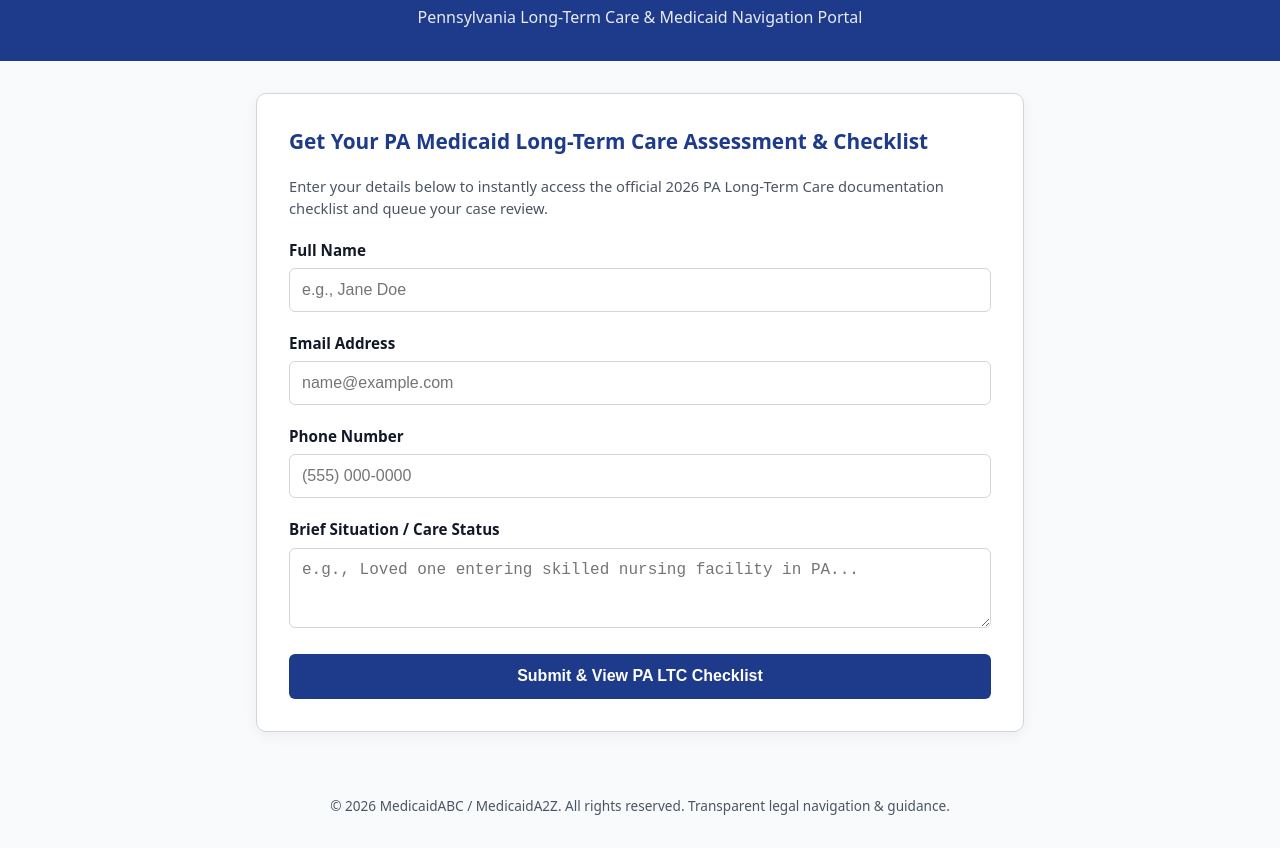
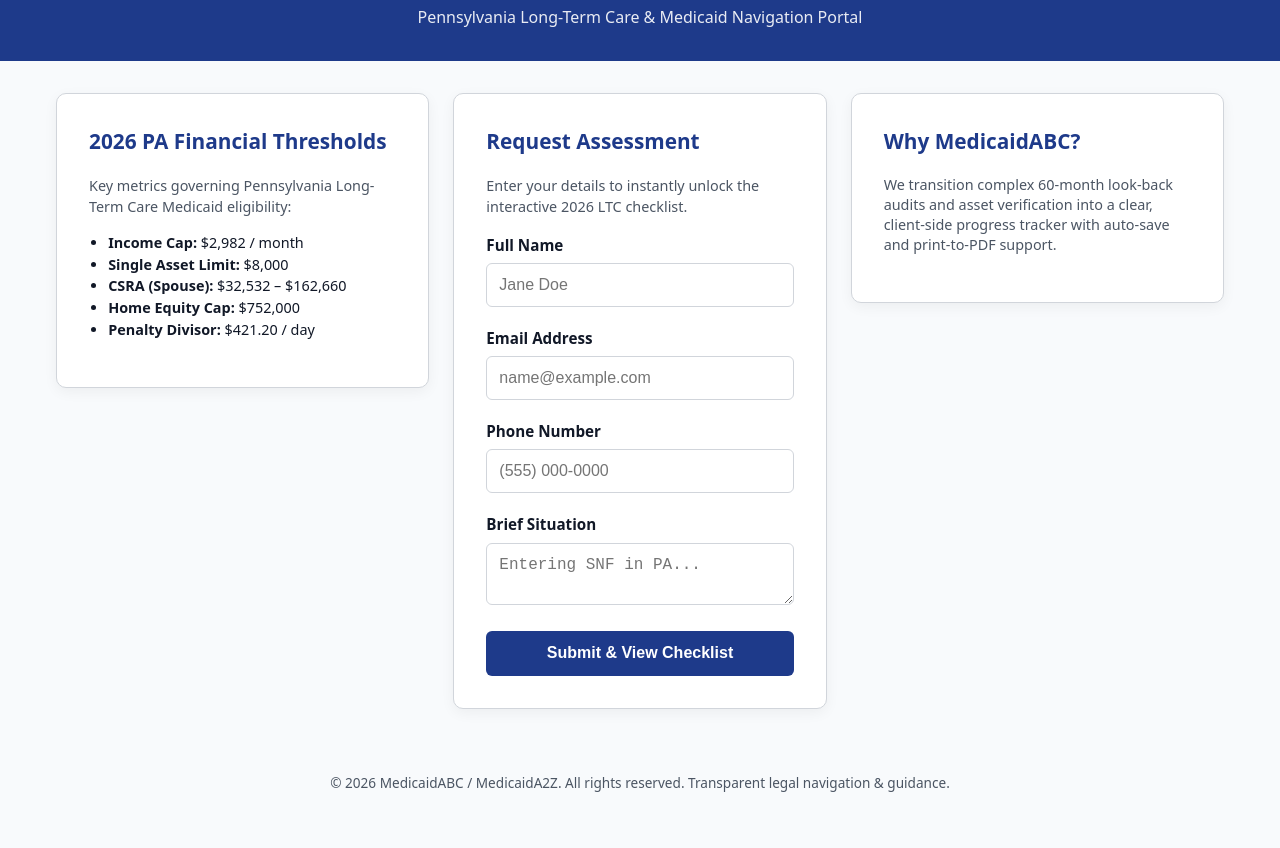
Before and after one commit to medicaida2z/medicaidabc, a plain HTML site: page index.html in a window 1280 px wide. Shown: the part 78-926 px from the top of the page. After the commit the page ends 903 px from the top, so only its background shows below. Drawn offline with Linux system fonts and the light colour scheme.

Commit message:
Revise form layout and update content for clarity
Updated layout and content for the lead intake form and checklist panel.

```diff
--- a/index.html
+++ b/index.html
@@ -35,20 +35,24 @@
     header h1 { margin: 0 0 0.5rem; font-size: 1.8rem; }
     header p { margin: 0; font-size: 1rem; opacity: 0.9; }
 
+    /* Restored Multi-Column Grid Container */
     .container {
-      max-width: 800px;
+      max-width: 1200px;
       margin: 2rem auto;
       padding: 0 1rem;
+      display: grid;
+      grid-template-columns: repeat(auto-fit, minmax(320px, 1fr));
+      gap: 1.5rem;
+      align-items: start;
     }
 
-    /* Lead Form Card */
+    /* Lead Form & Content Cards */
     .card {
       background: var(--card-bg);
       border: 1px solid var(--border-color);
       border-radius: 10px;
       padding: 2rem;
       box-shadow: 0 4px 14px rgba(0, 0, 0, 0.05);
-      margin-bottom: 2rem;
     }
     .card h2 { margin-top: 0; color: var(--primary); font-size: 1.3rem; }
     .form-group { margin-bottom: 1.25rem; }
@@ -74,9 +78,10 @@
     .btn-submit:hover { background: var(--primary-hover); }
     #form-error { color: #dc2626; display: none; margin-top: 0.75rem; font-weight: 500; font-size: 0.9rem; }
 
-    /* Post-Submission Interactive Checklist Panel */
+    /* Post-Submission Interactive Checklist Panel (Spans full grid width when active) */
     #ltc-checklist-panel {
       display: none;
+      grid-column: 1 / -1;
       background: var(--card-bg);
       border: 1px solid var(--border-color);
       border-radius: 10px;
@@ -168,17 +173,32 @@
 
   <div class="container">
 
-    <!-- Lead Intake Form Card -->
+    <!-- Info Card 1: 2026 Thresholds Overview -->
+    <div class="card">
+      <h2>2026 PA Financial Thresholds</h2>
+      <p style="color: var(--text-muted); font-size: 0.9rem;">
+        Key metrics governing Pennsylvania Long-Term Care Medicaid eligibility:
+      </p>
+      <ul style="padding-left: 1.2rem; font-size: 0.9rem; color: var(--text-main);">
+        <li><strong>Income Cap:</strong> $2,982 / month</li>
+        <li><strong>Single Asset Limit:</strong> $8,000</li>
+        <li><strong>CSRA (Spouse):</strong> $32,532 – $162,660</li>
+        <li><strong>Home Equity Cap:</strong> $752,000</li>
+        <li><strong>Penalty Divisor:</strong> $421.20 / day</li>
+      </ul>
+    </div>
+
+    <!-- Lead Intake Form Card (Center/Main Box) -->
     <div class="card" id="form-card">
-      <h2>Get Your PA Medicaid Long-Term Care Assessment &amp; Checklist</h2>
-      <p style="color: var(--text-muted); font-size: 0.92rem; margin-bottom: 1.25rem;">
-        Enter your details below to instantly access the official 2026 PA Long-Term Care documentation checklist and queue your case review.
+      <h2>Request Assessment</h2>
+      <p style="color: var(--text-muted); font-size: 0.9rem; margin-bottom: 1rem;">
+        Enter your details to instantly unlock the interactive 2026 LTC checklist.
       </p>
 
       <form id="lead-intake-form" action="https://formspree.io/f/YOUR_FORMSPREE_ID" method="POST">
         <div class="form-group">
           <label for="name">Full Name</label>
-          <input type="text" id="name" name="name" placeholder="e.g., Jane Doe" required />
+          <input type="text" id="name" name="name" placeholder="Jane Doe" required />
         </div>
         <div class="form-group">
           <label for="email">Email Address</label>
@@ -189,21 +209,29 @@
           <input type="tel" id="phone" name="phone" placeholder="(555) 000-0000" />
         </div>
         <div class="form-group">
-          <label for="notes">Brief Situation / Care Status</label>
-          <textarea id="notes" name="notes" rows="3" placeholder="e.g., Loved one entering skilled nursing facility in PA..."></textarea>
+          <label for="notes">Brief Situation</label>
+          <textarea id="notes" name="notes" rows="2" placeholder="Entering SNF in PA..."></textarea>
         </div>
 
-        <button type="submit" id="submit-btn" class="btn-submit">Submit &amp; View PA LTC Checklist</button>
-        <p id="form-error">There was an error submitting your request. Please check your connection and try again.</p>
+        <button type="submit" id="submit-btn" class="btn-submit">Submit &amp; View Checklist</button>
+        <p id="form-error">Submission error. Please check your network.</p>
       </form>
     </div>
 
-    <!-- Hidden Checklist Revealed After Form Submission -->
+    <!-- Info Card 3: Portal Benefits -->
+    <div class="card">
+      <h2>Why MedicaidABC?</h2>
+      <p style="color: var(--text-muted); font-size: 0.9rem; line-height: 1.4;">
+        We transition complex 60-month look-back audits and asset verification into a clear, client-side progress tracker with auto-save and print-to-PDF support.
+      </p>
+    </div>
+
+    <!-- Hidden Checklist Panel (Expands to fill grid upon submission) -->
     <div id="ltc-checklist-panel">
       <div class="checklist-header">
         <div>
           <h2>✅ Request Received — 2026 PA Medicaid LTC Checklist</h2>
-          <p class="checklist-sub">Check items off as you gather them. Your progress saves automatically in this browser.</p>
+          <p class="checklist-sub">Check items off as you gather them. Progress saves automatically.</p>
         </div>
         <button type="button" class="btn-print" onclick="window.print()">🖨️ Print / Save PDF</button>
       </div>
@@ -332,8 +360,10 @@
         });
 
         if (response.ok) {
-          document.getElementById("form-card").style.display = "none";
-          document.getElementById("ltc-checklist-panel").style.display = "block";
+          // Hide side cards and form card, then reveal checklist across full grid
+          document.querySelectorAll('.card').forEach(c => c.style.display = 'none');
+          const panel = document.getElementById("ltc-checklist-panel");
+          panel.style.display = "block";
           renderChecklist();
           window.scrollTo({ top: 0, behavior: "smooth" });
         } else {
@@ -341,7 +371,7 @@
         }
       } catch (err) {
         btn.disabled = false;
-        btn.textContent = "Submit & View PA LTC Checklist";
+        btn.textContent = "Submit & View Checklist";
         errorEl.style.display = "block";
       }
     });
```
